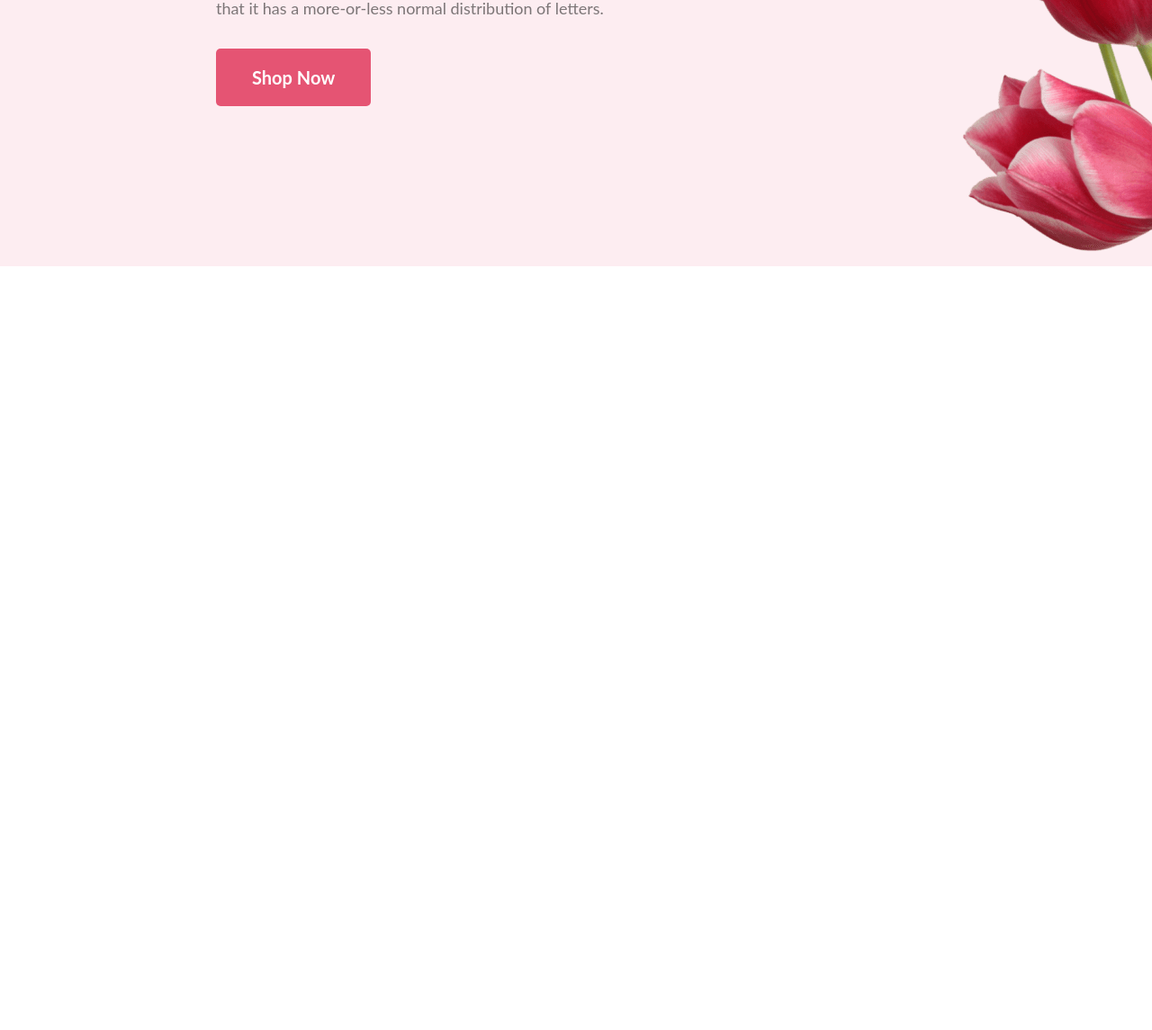
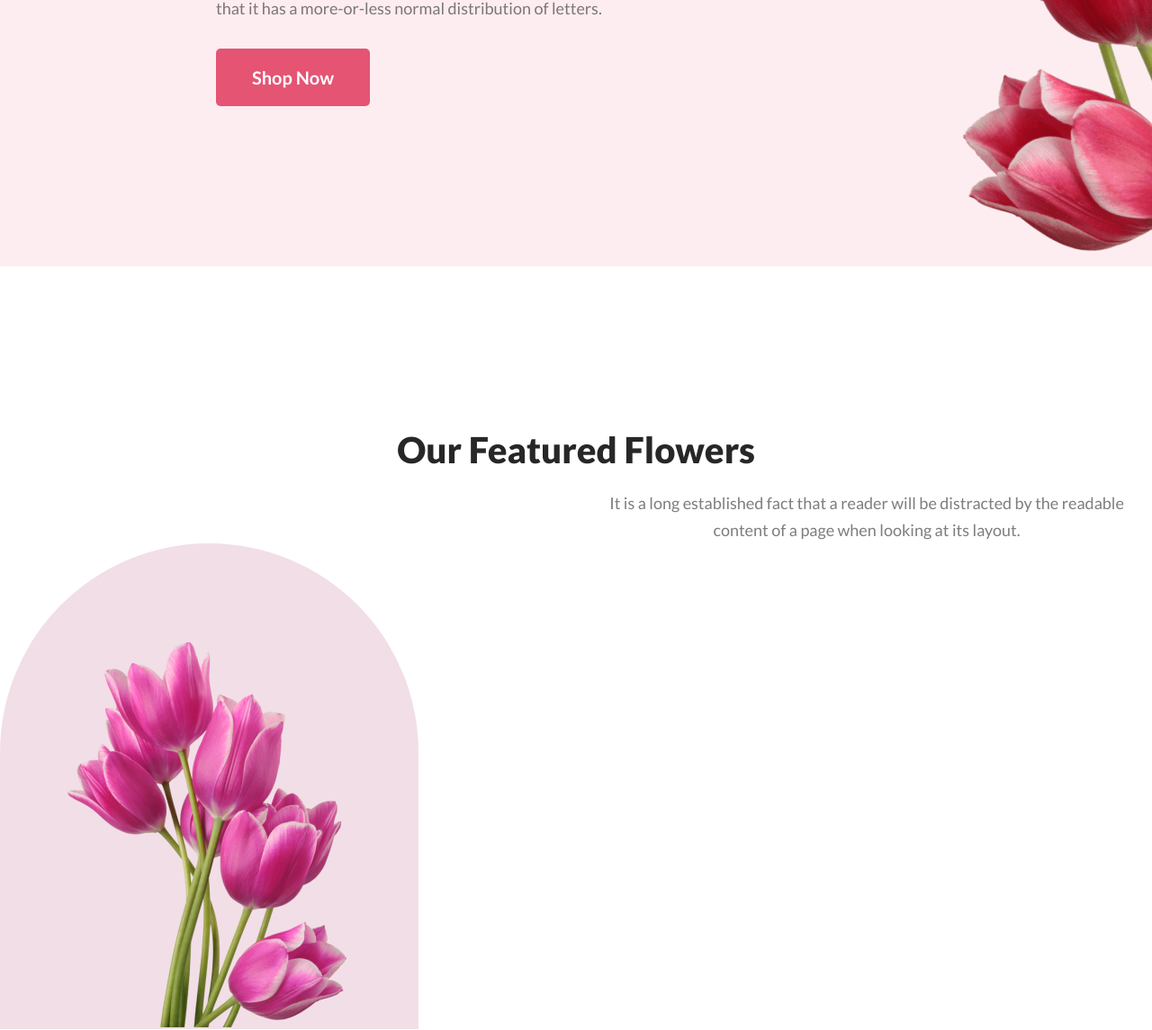
Before and after one commit to heeraraiyan/flower-shop, a plain HTML site: page index.html in a window 1280 px wide. Shown: the part 554-1699 px from the top of the page at 90% size. Before the commit the page ends 854 px from the top, so only its background shows below. Drawn offline with Linux system fonts and the light colour scheme.

Commit message:
featured title and one image set

```diff
--- a/index.html
+++ b/index.html
@@ -4,6 +4,9 @@
     <meta charset="UTF-8">
     <meta name="viewport" content="width=device-width, initial-scale=1.0">
     <title>Flower Shop</title>
+    <link rel="preconnect" href="https://fonts.googleapis.com">
+<link rel="preconnect" href="https://fonts.gstatic.com" crossorigin>
+<link href="https://fonts.googleapis.com/css2?family=Lato:wght@400;700;900&display=swap" rel="stylesheet">
     <link rel="stylesheet" href="styles/style.css">
 </head>
 <body>
@@ -25,6 +28,17 @@
 
     </header>
     <main>
+        <div class="nd-part">
+            <div class="featured-title">
+                <h2 class="f-title">Our Featured Flowers</h2>
+                <p class="f-content">It is a long established fact that a reader will be distracted by the readable content of a page when looking at its layout.</p>
+            </div>
+            <div class="nd-part-images">
+                <div class="nd-part-image">
+                    <img class="part-img" src="Flower Asset/pngwing 6.png" alt="">
+                </div>
+            </div>
+        </div>
 
     </main>
     <footer>
--- a/styles/style.css
+++ b/styles/style.css
@@ -1,6 +1,9 @@
 *{
     margin: 0px;
     padding: 0px;
+}
+body{
+    font-family: 'Lato', sans-serif;
 }
 /* first banner designed */
 .first-banner{
@@ -16,8 +19,7 @@ gap: 100px;
     width: 700px;
     height: 280px;
     color: #272727;
-font-family: Lato;
-font-size: 80px;
+    font-size: 80px;
 font-style: normal;
 font-weight: 800;
 line-height: normal;
@@ -26,8 +28,9 @@ line-height: normal;
     width: 630px;
     height: 90px;
     color: rgba(39, 39, 39, 0.60);
+
+font-size: 18px;
 font-family: Lato;
-font-size: 18px;
 font-style: normal;
 font-weight: 400;
 line-height: 30px;
@@ -35,7 +38,7 @@ padding-top: 30px;
 padding-bottom: 30px;
 }
 .first-banner-image{
-    /* padding-right: 240px; */
+
     height: 800px;
     width: 635px;
     padding-bottom: 0px;
@@ -44,7 +47,7 @@ padding-bottom: 30px;
 .btn-primary{
     padding: 20px 40px;
     color: #FFF;
-font-family: Lato;
+    font-family: Lato;
 font-size: 20px;
 font-style: normal;
 font-weight: 700;
@@ -53,3 +56,40 @@ background-color: #E55473;
 border-radius: 5px;
 border: none;
 }
+/* 2nd part designed */
+
+.featured-title{
+    text-align: center;
+    padding-top: 180px;
+    align-items: center;
+}
+.f-title{
+    color: #272727;
+    font-size: 40px;
+font-style: normal;
+font-weight: 800;
+line-height: normal;
+}
+.f-content{
+    width: 600px;
+    margin-left: 663px;
+    color: rgba(39, 39, 39, 0.60);
+    font-size: 18px;
+font-style: normal;
+font-weight: 400;
+line-height: 30px;
+padding-top: 20px;
+}
+/* 2nd part images */
+.nd-part-image{
+    height: 540px;
+    width: 465px;
+    background-color: rgba(167, 33, 98, 0.15);
+    align-items: center;
+    border-radius: 300px 300px 0px 0px;
+
+}
+.part-img{
+    padding-left: 75px;
+    padding-top: 110px;
+}
```
